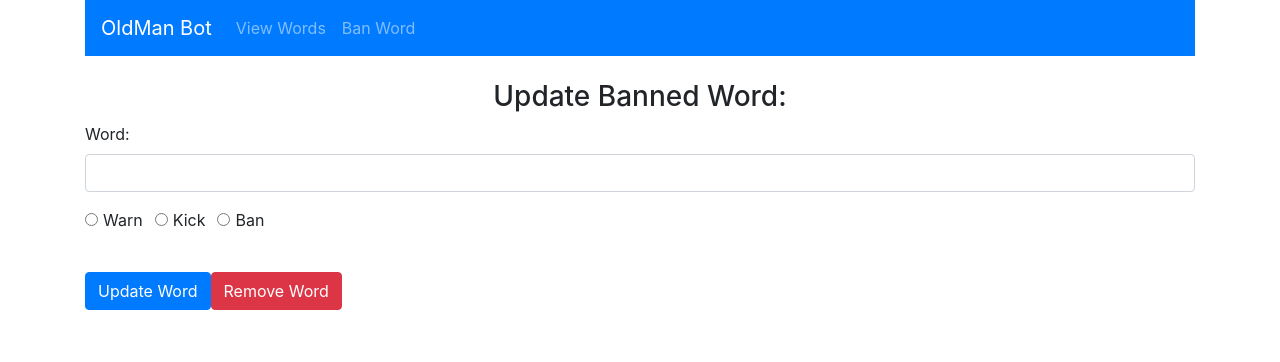
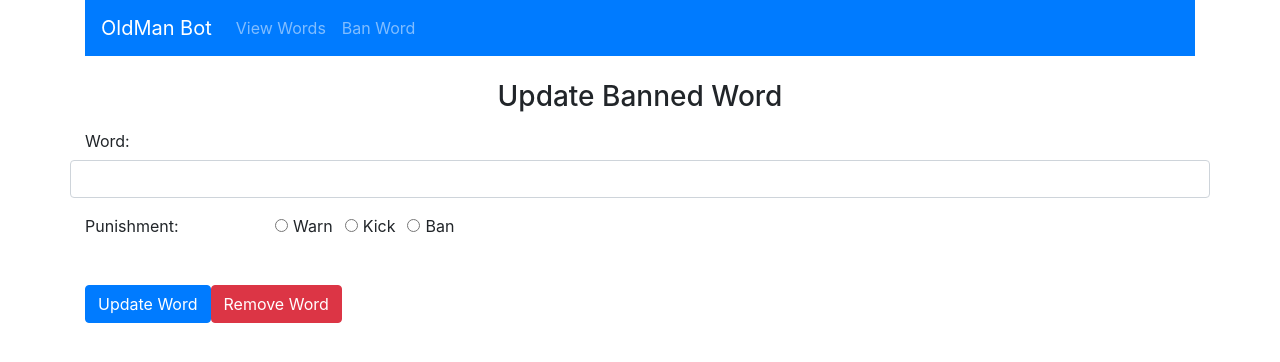
Before and after one commit to AmrikSD/oldman-website, a React (Create React App) app: page /BannedWords/Edit/1 in a window 1280 px wide. Shown: the top 362 px of the page. Built offline with nearby package versions, Linux system fonts and the light colour scheme; no server answers.

Commit message:
refactor a bit

```diff
--- a/src/components/BannedWordsList.component.js
+++ b/src/components/BannedWordsList.component.js
@@ -1,6 +1,6 @@
-import React, { Component } from 'react';
-import { Link } from 'react-router-dom';
-import axios from 'axios';
+import React, { Component } from 'react'
+import { Link } from 'react-router-dom'
+import axios from 'axios'
 
 const Word = props => (
 	<tr>
--- a/src/components/EditWord.component.js
+++ b/src/components/EditWord.component.js
@@ -86,17 +86,22 @@ export default class EditBannedWordst extends Component {
 
 		return (
 			<div>
-				<h3 align="center">Update Banned Word: {this.state.word}</h3>
-				<form onSubmit={this.onSubmit}>
+				<h3 align="center">Update Banned Word</h3>
+					<form onSubmit={this.onSubmit}>
                     			<div className="form-group">
-                        			<label>Word: </label>
-                        			<input  type="text"
+						<div class="form-group row">
+                        			<label for="inputWordText" class="col-sm-2 col-form-label">Word: </label>
+                        			<input  class="form-control" id="inputWordText" type="text"
                                 			className="form-control"
                                 			value={this.state.word}
                                 			onChange={this.onChangeWord}
                                			/>
+						</div>
 					</div>
                    			<div className="form-group">
+						<div class="row">
+						<legend class="col-form-label col-sm-2 pt-0">Punishment: </legend>
+						<div class="col-sm-10">
                         			<div className="form-check form-check-inline">
                            	 			<input  className="form-check-input"
                                     				type="radio"
@@ -130,6 +135,8 @@ export default class EditBannedWordst extends Component {
                                     			/>
                             				<label className="form-check-label">Ban</label>
                         			</div>
+						</div>
+						</div>
 					</div>
 					<br />
 					<div className="form-group">
```
Also changed, not shown: package.json (+8 -0 lines), src/App.js (+1 -6 lines), src/components/navbar.js (deleted, +0 -60 lines), run.txt (added), 2 other files (tests, documents, lock files or other folders).
